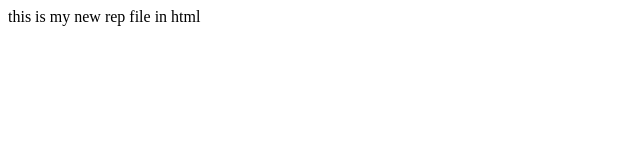
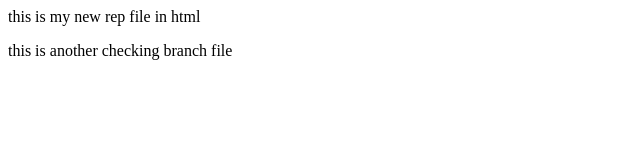
Before and after one commit to Pranay602/LOCALREPO, a plain HTML site: page index.html in a window 1280 px wide. Shown: the whole page, without its empty margins (0-640 px from the left). Drawn offline with Linux system fonts and the light colour scheme.

Commit message:
this is another new feature

```diff
--- a/index.html
+++ b/index.html
@@ -1 +1,2 @@
 <p> this is my new rep file in html  </p>
+<p> this is another checking branch file </p>
```
